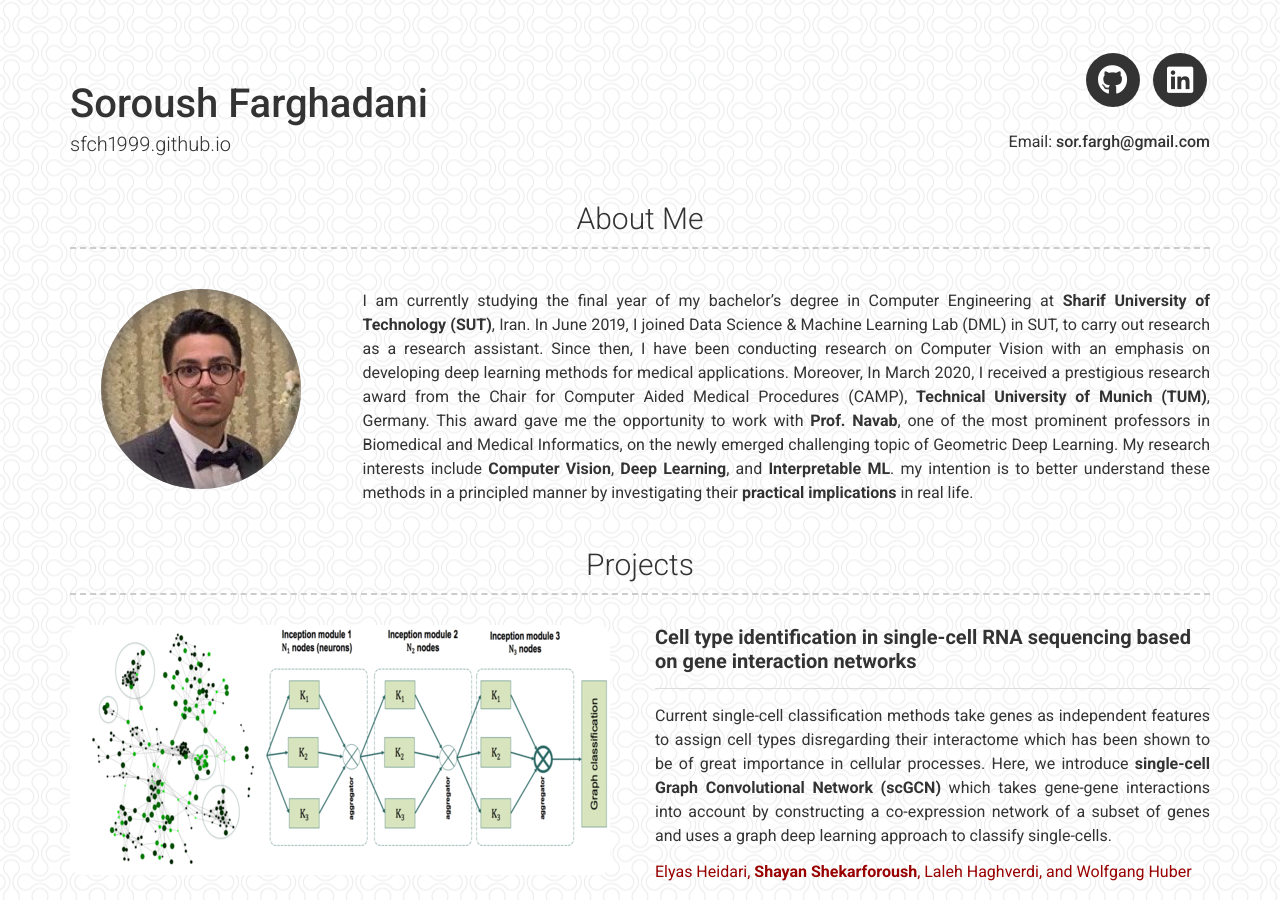
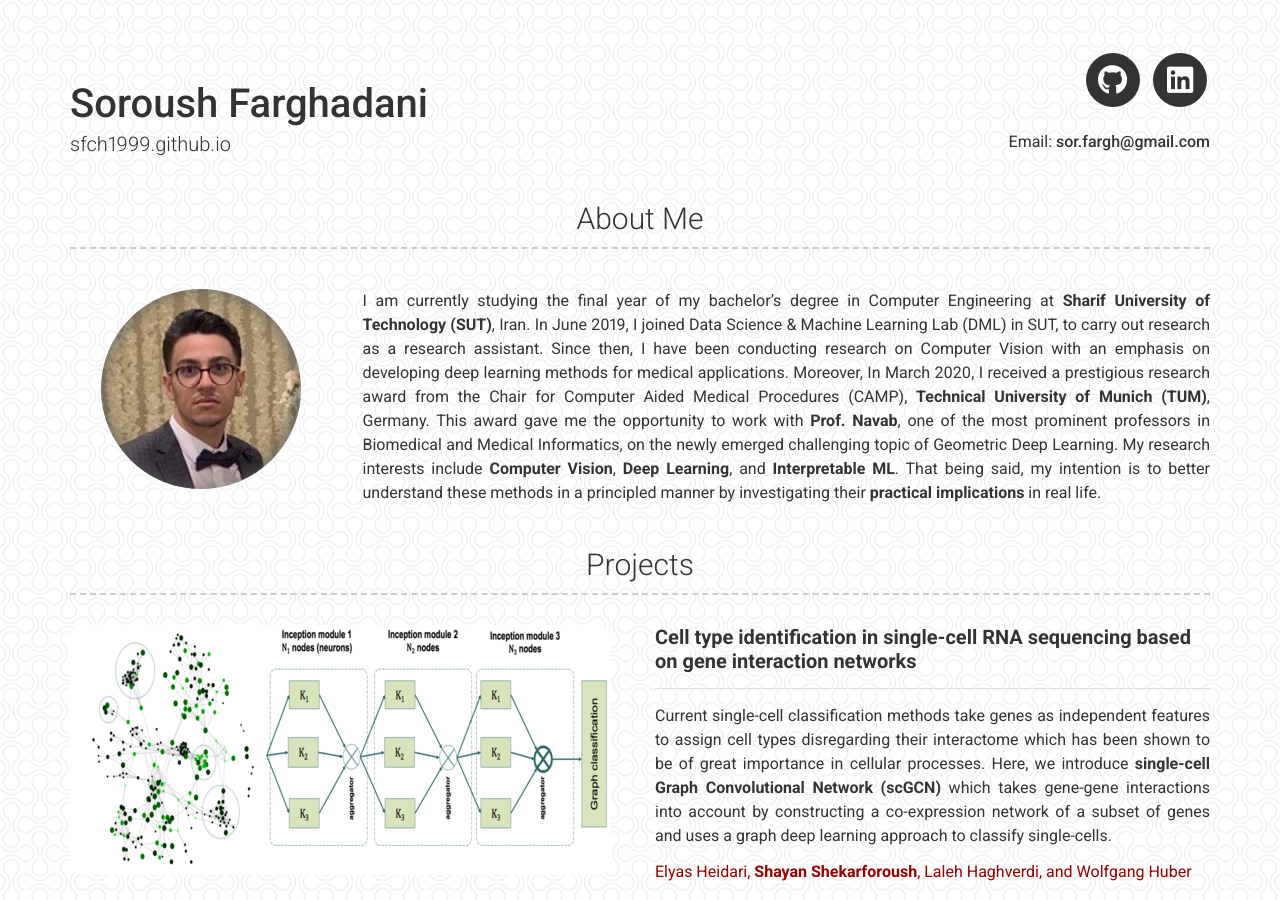
Before and after one commit to sfch1999/sfch1999.github.io, a Jekyll site: the page built from index.md, in a window 1280 px wide and 900 px high. Built offline with Jekyll 4.4.1, drawn with Linux system fonts in a browser that asks for light colours; a style sheet for code colours, icons or effects is not loaded.

Commit message:
about me

```diff
--- a/_config.yml
+++ b/_config.yml
@@ -29,7 +29,7 @@ about_content: | # this will include new lines to allow paragraphs
   In March 2020, I received a prestigious research award from the Chair for Computer Aided Medical Procedures (CAMP), **Technical University of Munich (TUM)**, Germany.
   This award gave me the opportunity to work with **Prof. Navab**, one of the most prominent professors in Biomedical and Medical Informatics, on the newly emerged challenging topic of Geometric Deep Learning.
   My research interests include **Computer Vision**, **Deep Learning**, and **Interpretable ML**.
-  my intention is to better understand these methods in a principled manner by investigating
+  That being said, my intention is to better understand these methods in a principled manner by investigating
   their **practical implications** in real life.
 
 # Projects Section
```
